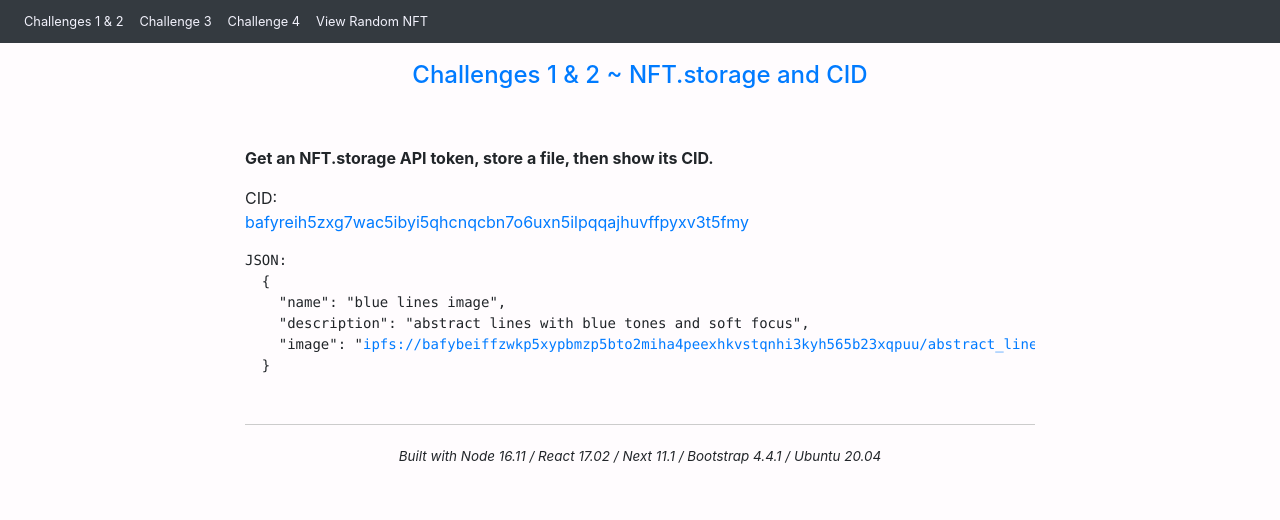
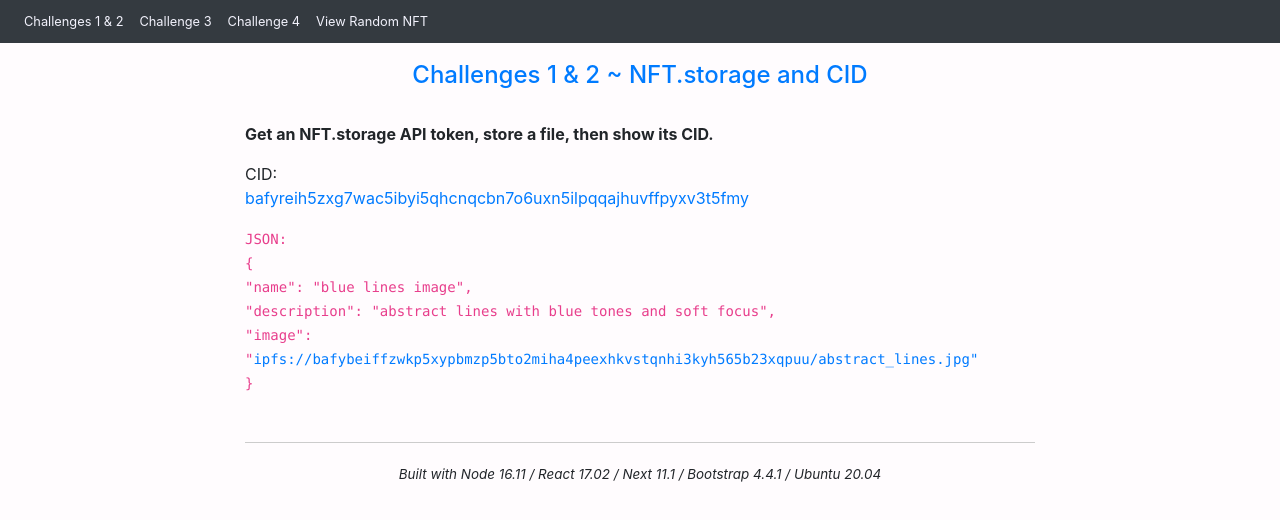
Before and after one commit to CodeConnects/filecoin-hackathon, a Next.js app: page / in a window 1280 px wide. Shown: the top 520 px of the page. Built offline with nearby package versions, Linux system fonts and the light colour scheme.

Commit message:
add padding and break text classes

```diff
--- a/pages/index.jsx
+++ b/pages/index.jsx
@@ -13,26 +13,22 @@
 
       <Navbar />
 
-      <h4 className="text-center pb-5"><a href="https://medium.com/encode-club/nft-hack-challenges-c6bafddf30f7#660a" target="_blank">Challenges 1 &  2 ~ NFT.storage and CID</a></h4>
+      <h4 className="text-center pb-4"><a href="https://medium.com/encode-club/nft-hack-challenges-c6bafddf30f7#660a" target="_blank">Challenges 1 &  2 ~ NFT.storage and CID</a></h4>
 
       <p><strong>Get an NFT.storage API token, store a file, then show its CID.</strong></p>
 
-      <p>CID:<br /><a href="https://bafyreih5zxg7wac5ibyi5qhcnqcbn7o6uxn5ilpqqajhuvffpyxv3t5fmy.ipfs.dweb.link/metadata.json" target="_blank">bafyreih5zxg7wac5ibyi5qhcnqcbn7o6uxn5ilpqqajhuvffpyxv3t5fmy</a></p>
+      <p className="break-text">CID:<br /><a href="https://bafyreih5zxg7wac5ibyi5qhcnqcbn7o6uxn5ilpqqajhuvffpyxv3t5fmy.ipfs.dweb.link/metadata.json" target="_blank">bafyreih5zxg7wac5ibyi5qhcnqcbn7o6uxn5ilpqqajhuvffpyxv3t5fmy</a></p>
 
       <p>
-        <pre>
-          <code>JSON:<br />
-            &nbsp;&nbsp;&#123;<br />
-              &nbsp;&nbsp;&nbsp;&nbsp;"name": "blue lines image",<br />
-              &nbsp;&nbsp;&nbsp;&nbsp;"description": "abstract lines with blue tones and soft focus",<br />
-              &nbsp;&nbsp;&nbsp;&nbsp;"image": "<a href='ipfs://bafybeiffzwkp5xypbmzp5bto2miha4peexhkvstqnhi3kyh565b23xqpuu/abstract_lines.jpg' target='_blank'>ipfs://bafybeiffzwkp5xypbmzp5bto2miha4peexhkvstqnhi3kyh565b23xqpuu/abstract_lines.jpg"</a><br />
-              &nbsp;&nbsp;&#125;
-          </code>
-        </pre>
+        <code>JSON:<br />
+          <span className="span1">&#123;</span><br />
+          <span className="span2">"name": "blue lines image",</span><br />
+          <span className="span2">"description": "abstract lines with blue tones and soft focus",</span><br />
+          <span className="span2">"image": "<a href='ipfs://bafybeiffzwkp5xypbmzp5bto2miha4peexhkvstqnhi3kyh565b23xqpuu/abstract_lines.jpg' target='_blank'>ipfs://bafybeiffzwkp5xypbmzp5bto2miha4peexhkvstqnhi3kyh565b23xqpuu/abstract_lines.jpg"</a></span><br />
+          <span className="span1">&#125;</span>
+        </code>
       </p>
-
-      <Footer />
-
+    <Footer />
     </Container>
   )
 }
```
